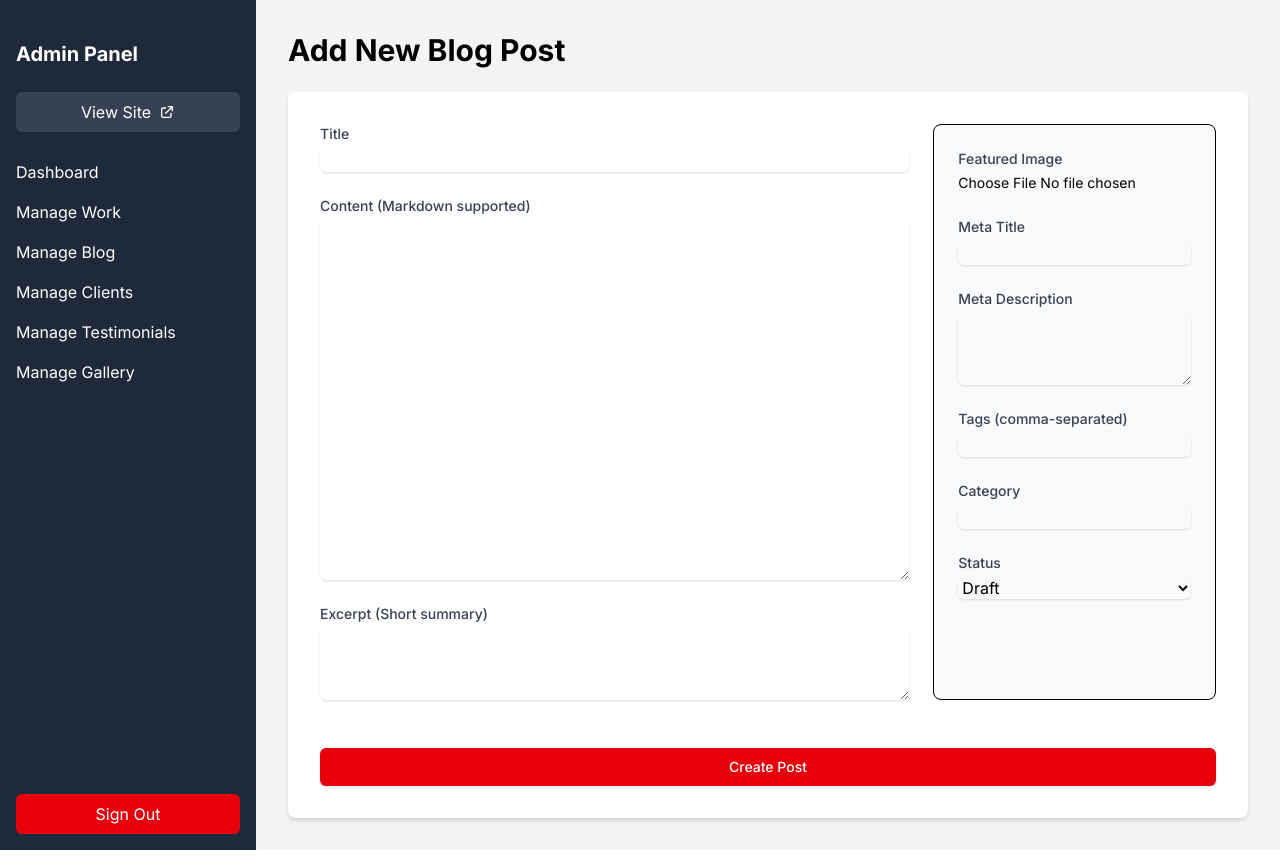
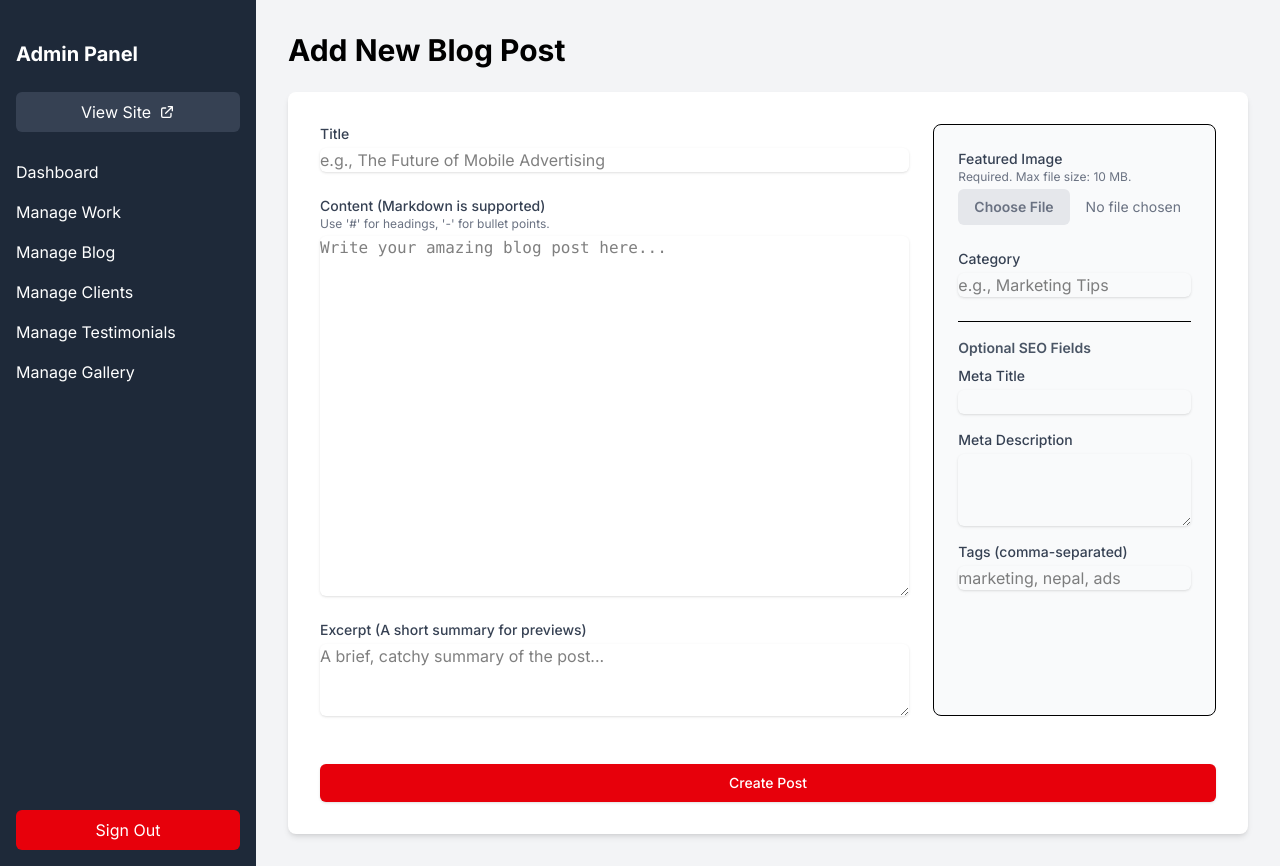
Before and after one commit to Anjal-shrestha/keep-rolling-media, a Next.js app: page /admin/dashboard/blog/new in a window 1280 px wide. Built offline with nearby package versions, Linux system fonts and the light colour scheme; no server answers.

Commit message:
added gallery fixed the changes

```diff
--- a/next.config.ts
+++ b/next.config.ts
@@ -12,7 +12,7 @@ const nextConfig = {
   },
   experimental: {
     serverActions: {
-      bodySizeLimit: '10mb',
+      bodySizeLimit: '40mb',
     },
   },
 
--- a/src/app/about/page.tsx
+++ b/src/app/about/page.tsx
@@ -7,7 +7,7 @@ export default function AboutPage() {
       <section className="relative py-20 md:py-28 bg-gray-900 text-white text-center">
         <div className="absolute inset-0">
           <Image
-            src="/about_usbg.png" // Make sure you have this image in /public
+            src="/rolling_media.png" // Make sure you have this image in /public
             alt="Bus advertising campaign in motion"
             layout="fill"
             objectFit="cover"
--- a/src/app/actions/blogActions.ts
+++ b/src/app/actions/blogActions.ts
@@ -21,17 +21,13 @@ type CloudinaryUploadResult = UploadApiResponse | undefined;
 // --- CREATE BLOG POST ---
 export async function createBlogPostAction(prevState: FormState, formData: FormData): Promise<FormState> {
     const title = formData.get('title') as string;
+    const content = formData.get('content') as string;
+    const excerpt = formData.get('excerpt') as string;
+    const category = formData.get('category') as string;
     const imageFile = formData.get('featuredImage') as File;
-    const introParagraph = formData.get('introParagraph') as string;
-    const subheading = formData.get('subheading') as string;
-    const conclusion = formData.get('conclusion') as string;
-    const bulletPoints = (formData.get('bulletPoints') as string || '')
-        .split('\n')
-        .map(line => line.trim())
-        .filter(line => line.length > 0);
 
-    if (!title || !imageFile || imageFile.size === 0 || !introParagraph || !subheading || !conclusion) {
-        return { error: 'All fields, including a featured image, are required.' };
+    if (!title || !content || !imageFile || imageFile.size === 0) {
+        return { error: 'Title, Content, and a Featured Image are required.' };
     }
 
     const slug = title.toLowerCase().replace(/\s+/g, '-').replace(/[^\w-]+/g, '');
@@ -40,8 +36,8 @@ export async function createBlogPostAction(prevState: FormState, formData: FormD
     const buffer = Buffer.from(bytes);
     const uploadResult = await new Promise<CloudinaryUploadResult>((resolve, reject) => {
         cloudinary.uploader.upload_stream({ folder: 'keep_rolling_media_blog' }, (error, result) => {
-        if (error) reject(error);
-        resolve(result);
+          if (error) reject(error);
+          resolve(result);
         }).end(buffer);
     });
 
@@ -54,21 +50,25 @@ export async function createBlogPostAction(prevState: FormState, formData: FormD
     const newPost = {
         title,
         slug,
+        content,
         featuredImageUrl: uploadResult.secure_url,
-        introParagraph,
-        subheading,
-        bulletPoints,
-        conclusion,
+        excerpt: excerpt || content.slice(0, 150),
+        category: category || 'Uncategorized',
     };
 
     try {
+        const existingPost = await BlogPost.findOne({ slug });
+        if (existingPost) {
+            return { error: 'A post with this title already exists. Please choose a unique title.' };
+        }
         await new BlogPost(newPost).save();
     } catch (error) {
         console.error('Failed to create post:', error);
-        return { error: 'Failed to create post. The title might already be in use.' };
+        return { error: 'Failed to save post to the database.' };
     }
 
     revalidatePath('/blog');
+    revalidatePath('/admin/dashboard/blog');
     redirect('/admin/dashboard/blog');
 }
 
@@ -96,7 +96,7 @@ export async function updateBlogPostAction(prevState: FormState, formData: FormD
       const bytes = await imageFile.arrayBuffer();
       const buffer = Buffer.from(bytes);
       const uploadResult = await new Promise<CloudinaryUploadResult>((resolve, reject) => {
-        cloudinary.uploader.upload_stream({ folder: 'blog_featured_images' }, (err, res) => {
+        cloudinary.uploader.upload_stream({ folder: 'keep_rolling_media_blog' }, (err, res) => {
           if (err) reject(err);
           resolve(res);
         }).end(buffer);
@@ -106,14 +106,21 @@ export async function updateBlogPostAction(prevState: FormState, formData: FormD
       }
     }
 
-    // **FIX IS HERE:** Changed 'any' to a more specific type
-    const updatedFields: { [key: string]: string | string[] | undefined } = {
+    const content = `${introParagraph}\n\n### ${subheading}\n\n${bulletPoints.map(item => `- ${item}`).join('\n')}\n\n${conclusion}`;
+
+    // --- LINTING FIX IS HERE ---
+    // The type for updatedFields is now more specific than 'any'
+    const updatedFields: {
+      title: string;
+      slug: string;
+      content: string;
+      excerpt: string;
+      featuredImageUrl?: string;
+    } = {
         title,
         slug,
-        introParagraph,
-        subheading,
-        bulletPoints,
-        conclusion,
+        content,
+        excerpt: introParagraph.slice(0, 150),
     };
 
     if (featuredImageUrl) {
@@ -125,13 +132,13 @@ export async function updateBlogPostAction(prevState: FormState, formData: FormD
     try {
       await BlogPost.findByIdAndUpdate(postId, updatedFields);
     } catch (error) {
-      // **FIX IS HERE:** Use the 'error' variable
       console.error('Failed to update post:', error);
       return { error: 'Failed to update post in the database.' };
     }
 
     revalidatePath('/blog');
     revalidatePath(`/blog/${slug}`);
+    revalidatePath('/admin/dashboard/blog');
     redirect('/admin/dashboard/blog');
 }
 
--- a/src/app/admin/dashboard/blog/new/page.tsx
+++ b/src/app/admin/dashboard/blog/new/page.tsx
@@ -3,61 +3,99 @@
 import { useActionState } from 'react';
 import { createBlogPostAction } from '@/app/actions/blogActions';
 import SubmitButton from '@/components/SubmitButton';
+import { useState, useRef } from 'react';
 
 const initialState = { message: '', error: '' };
+const MAX_FILE_SIZE_MB = 10;
+const MAX_FILE_SIZE_BYTES = MAX_FILE_SIZE_MB * 1024 * 1024;
 
 export default function NewBlogPostPage() {
   const [state, formAction] = useActionState(createBlogPostAction, initialState);
+  const [fileError, setFileError] = useState('');
+  const fileInputRef = useRef<HTMLInputElement>(null);
+
+  const handleFileChange = (event: React.ChangeEvent<HTMLInputElement>) => {
+    const file = event.target.files?.[0];
+    if (file && file.size > MAX_FILE_SIZE_BYTES) {
+      setFileError(
+        `Image is too large. Max size is ${MAX_FILE_SIZE_MB} MB. Your file is ~${(
+          file.size / 1024 / 1024
+        ).toFixed(1)} MB.`
+      );
+    } else {
+      setFileError('');
+    }
+  };
+
+  const handleSubmit = (formData: FormData) => {
+    const file = fileInputRef.current?.files?.[0];
+    if (file && file.size > MAX_FILE_SIZE_BYTES) {
+      setFileError(
+        `Image is too large. Please select a file smaller than ${MAX_FILE_SIZE_MB} MB.`
+      );
+      return;
+    }
+    setFileError('');
+    formAction(formData);
+  };
 
   return (
     <div>
       <h1 className="text-3xl font-bold mb-6">Add New Blog Post</h1>
-      <form action={formAction} className="space-y-6 bg-white p-8 rounded-lg shadow-md">
+      <form action={handleSubmit} className="space-y-6 bg-white p-8 rounded-lg shadow-md">
         {state?.error && <p className="bg-red-100 text-red-700 p-3 rounded-md">{state.error}</p>}
+        {fileError && <p className="bg-red-100 text-red-700 p-3 rounded-md">{fileError}</p>}
 
         <div className="grid grid-cols-1 md:grid-cols-3 gap-6">
             <div className="md:col-span-2 space-y-6">
-                {/* Main Content */}
                 <div>
                     <label htmlFor="title" className="block text-sm font-medium text-gray-700">Title</label>
-                    <input type="text" name="title" id="title" required className="mt-1 block w-full rounded-md border-gray-300 shadow-sm" />
+                    <input type="text" name="title" id="title" required placeholder="e.g., The Future of Mobile Advertising" className="mt-1 block w-full rounded-md border-gray-300 shadow-sm" />
                 </div>
                 <div>
-                    <label htmlFor="content" className="block text-sm font-medium text-gray-700">Content (Markdown supported)</label>
-                    <textarea name="content" id="content" rows={15} required className="mt-1 block w-full rounded-md border-gray-300 shadow-sm font-mono"></textarea>
+                    {/* --- LINTING FIX IS HERE --- */}
+                    <label htmlFor="content" className="block text-sm font-medium text-gray-700">Content (Markdown is supported)</label>
+                    <p className="text-xs text-gray-500 mb-1">Use &apos;#&apos; for headings, &apos;-&apos; for bullet points.</p>
+                    <textarea name="content" id="content" rows={15} required placeholder="Write your amazing blog post here..." className="mt-1 block w-full rounded-md border-gray-300 shadow-sm font-mono"></textarea>
                 </div>
                  <div>
-                    <label htmlFor="excerpt" className="block text-sm font-medium text-gray-700">Excerpt (Short summary)</label>
-                    <textarea name="excerpt" id="excerpt" rows={3} className="mt-1 block w-full rounded-md border-gray-300 shadow-sm"></textarea>
+                    <label htmlFor="excerpt" className="block text-sm font-medium text-gray-700">Excerpt (A short summary for previews)</label>
+                    <textarea name="excerpt" id="excerpt" rows={3} placeholder="A brief, catchy summary of the post..." className="mt-1 block w-full rounded-md border-gray-300 shadow-sm"></textarea>
                 </div>
             </div>
             <div className="space-y-6 bg-gray-50 p-6 rounded-lg border">
                  <div>
                     <label htmlFor="featuredImage" className="block text-sm font-medium text-gray-700">Featured Image</label>
-                    <input type="file" name="featuredImage" id="featuredImage" required accept="image/*" className="mt-1 block w-full text-sm" />
+                    <p className="text-xs text-gray-500 mb-1">Required. Max file size: {MAX_FILE_SIZE_MB} MB.</p>
+                    <input
+                      type="file"
+                      name="featuredImage"
+                      id="featuredImage"
+                      required
+                      accept="image/*"
+                      className="mt-1 block w-full text-sm text-gray-500 file:mr-4 file:py-2 file:px-4 file:rounded-md file:border-0 file:text-sm file:font-semibold file:bg-gray-200 hover:file:bg-gray-300"
+                      ref={fileInputRef}
+                      onChange={handleFileChange}
+                    />
                 </div>
+                <div>
+                    <label htmlFor="category" className="block text-sm font-medium text-gray-700">Category</label>
+                    <input type="text" name="category" id="category" placeholder="e.g., Marketing Tips" className="mt-1 block w-full rounded-md border-gray-300 shadow-sm" />
+                </div>
+                <div className="border-t pt-4">
+                  <h3 className="text-sm font-semibold text-gray-600 mb-2">Optional SEO Fields</h3>
                   <div>
                       <label htmlFor="metaTitle" className="block text-sm font-medium text-gray-700">Meta Title</label>
                       <input type="text" name="metaTitle" id="metaTitle" className="mt-1 block w-full rounded-md border-gray-300 shadow-sm" />
                   </div>
-                <div>
+                  <div className="mt-4">
                       <label htmlFor="metaDescription" className="block text-sm font-medium text-gray-700">Meta Description</label>
                       <textarea name="metaDescription" id="metaDescription" rows={3} className="mt-1 block w-full rounded-md border-gray-300 shadow-sm"></textarea>
                   </div>
-                <div>
+                  <div className="mt-4">
                       <label htmlFor="tags" className="block text-sm font-medium text-gray-700">Tags (comma-separated)</label>
-                    <input type="text" name="tags" id="tags" className="mt-1 block w-full rounded-md border-gray-300 shadow-sm" />
+                      <input type="text" name="tags" id="tags" placeholder="marketing, nepal, ads" className="mt-1 block w-full rounded-md border-gray-300 shadow-sm" />
                   </div>
-                 <div>
-                    <label htmlFor="category" className="block text-sm font-medium text-gray-700">Category</label>
-                    <input type="text" name="category" id="category" className="mt-1 block w-full rounded-md border-gray-300 shadow-sm" />
-                </div>
-                 <div>
-                    <label htmlFor="status" className="block text-sm font-medium text-gray-700">Status</label>
-                    <select name="status" id="status" className="mt-1 block w-full rounded-md border-gray-300 shadow-sm">
-                        <option value="draft">Draft</option>
-                        <option value="published">Published</option>
-                    </select>
                 </div>
             </div>
         </div>
--- a/src/components/AboutSection.tsx
+++ b/src/components/AboutSection.tsx
@@ -10,7 +10,7 @@ export default function AboutSection() {
           <div className="relative w-full h-80 rounded-lg overflow-hidden shadow-lg">
             {/* Make sure you have an image named 'about_usbg.png' in your /public folder */}
             <Image
-              src="/about_usbg.png"
+              src="/rolling_media.png"
               alt="Keep Rolling Media team and branded vehicles"
               layout="fill"
               objectFit="cover"
--- /dev/null
+++ b/src/components/ClientImageWrapper.tsx
@@ -0,0 +1,43 @@
+'use client';
+
+import { useState } from 'react';
+import Image from 'next/image';
+
+type ClientImageWrapperProps = {
+  src: string;
+  alt: string;
+  index: number;
+};
+
+export default function ClientImageWrapper({ src, alt, index }: ClientImageWrapperProps) {
+  const [imgSrc, setImgSrc] = useState(src);
+  const [loading, setLoading] = useState(true);
+
+  return (
+    <div className="relative w-full h-full bg-gray-100 rounded-md overflow-hidden">
+      <Image
+        src={imgSrc}
+        alt={alt}
+        fill
+        sizes="(max-width: 768px) 50vw, (max-width: 1200px) 33vw, 25vw"
+        className={`object-cover transition-opacity duration-300 group-hover:scale-110 ${
+          loading ? 'opacity-0' : 'opacity-100'
+        }`}
+        // **THE FIX IS HERE:** Replaced 'onLoadingComplete' with 'onLoad'
+        onLoad={() => setLoading(false)}
+        onError={() => {
+          // If the image fails to load, switch to a fallback
+          setImgSrc('/fallback.jpg');
+          setLoading(false);
+        }}
+        priority={index < 8}
+      />
+      {loading && (
+        <div className="absolute inset-0 flex items-center justify-center bg-gray-100">
+          {/* Simple loading spinner */}
+          <div className="w-6 h-6 border-2 border-red-500 border-t-transparent rounded-full animate-spin"></div>
+        </div>
+      )}
+    </div>
+  );
+}
--- a/src/components/Footer.tsx
+++ b/src/components/Footer.tsx
@@ -62,6 +62,7 @@ export default function Footer() {
               <li><Link href="/services" className="text-gray-600 hover:text-red-600 transition-colors">Services</Link></li>
               <li><Link href="/our-work" className="text-gray-600 hover:text-red-600 transition-colors">Our Work</Link></li>
               <li><Link href="/contact" className="text-gray-600 hover:text-red-600 transition-colors">Contact</Link></li>
+              <li><Link href="/gallery" className="text-gray-600 hover:text-red-600 transition-colors">Gallery</Link></li>
             </ul>
           </div>
 
--- a/src/components/GalleryImageList.tsx
+++ b/src/components/GalleryImageList.tsx
@@ -1,20 +1,21 @@
 import connectDB from '@/lib/mongodb';
-import GalleryImage, { IGalleryImage } from '@/models/GalleryImage';
+import GalleryImage from '@/models/GalleryImage';
 import DeleteGalleryImageButton from '@/components/DeleteGalleryImageButton';
 import Image from 'next/image';
 
+type PlainImageType = {
+  _id: string;
+  imageUrl: string;
+};
+
 export default async function GalleryImageList() {
   await connectDB();
-  const images: IGalleryImage[] = await GalleryImage.find({}).sort({ createdAt: -1 });
+  const images = await GalleryImage.find({}).sort({ createdAt: -1 });
 
-  // Create a clean, properly-typed array to prevent 'unknown' type errors.
-  const plainImages = images.map(img => {
-    const plainObject = img.toObject();
-    return {
-      _id: plainObject._id.toString(),
-      imageUrl: plainObject.imageUrl,
-    };
-  });
+  const plainImages: PlainImageType[] = images.map(img => ({
+    _id: img._id.toString(),
+    imageUrl: img.imageUrl,
+  }));
 
   if (plainImages.length === 0) {
     return (
@@ -27,19 +28,20 @@ export default async function GalleryImageList() {
   return (
     <div className="bg-white p-4 rounded-lg shadow-md border">
       <div className="grid grid-cols-2 md:grid-cols-3 lg:grid-cols-4 gap-4">
-        {plainImages.map((image, index) => (
+        {plainImages.map((image) => (
           <div key={image._id} className="group relative aspect-square border rounded-md overflow-hidden">
-            {/* **THE FIX IS HERE:** Using the exact same props as the working public gallery page. */}
             <Image
               src={image.imageUrl}
-              alt={`Uploaded gallery image ${index + 1}`}
-              layout="fill"
-              objectFit="cover"
-              className="transition-transform duration-300 group-hover:scale-110"
+              alt={`Uploaded gallery image ${image._id}`}
+              fill
+              sizes="(max-width: 768px) 50vw, 33vw, 25vw"
+              className="object-cover transition-transform duration-300 group-hover:scale-110"
             />
-            <div className="absolute inset-0 bg-black bg-opacity-0 group-hover:bg-opacity-50 transition-opacity duration-300 flex items-start justify-end p-2">
-              <DeleteGalleryImageButton imageId={image._id} />
-            </div>
+            {/* --- FIX IS HERE --- */}
+            {/* We only add bg-black on group-hover, so it's fully transparent by default */}
+         <div className="absolute inset-0 opacity-0 group-hover:opacity-100 bg-[rgba(0,0,0,0.5)] transition-opacity duration-300 flex items-start justify-end p-2">
+        <DeleteGalleryImageButton imageId={image._id} />
+      </div>
           </div>
         ))}
       </div>
```
Also changed, not shown: 1 other file (tests, documents, lock files or other folders). Lines whose indentation alone changed are shown as unchanged.
